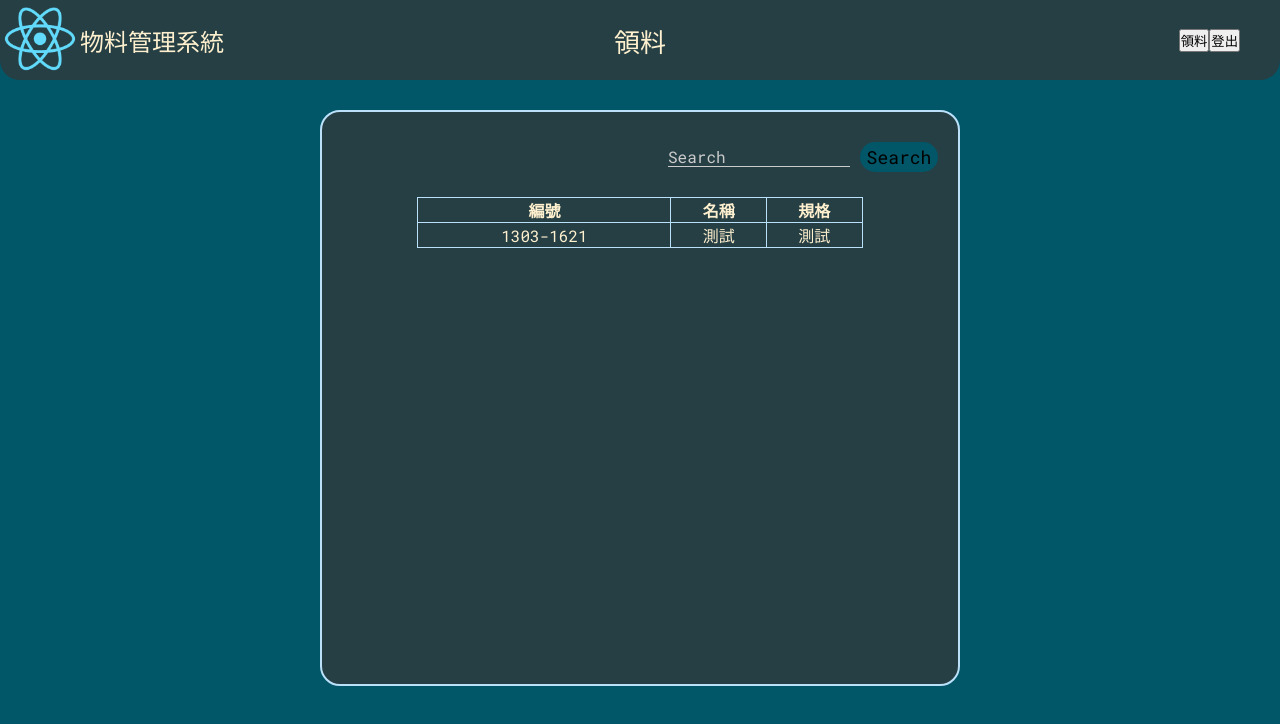
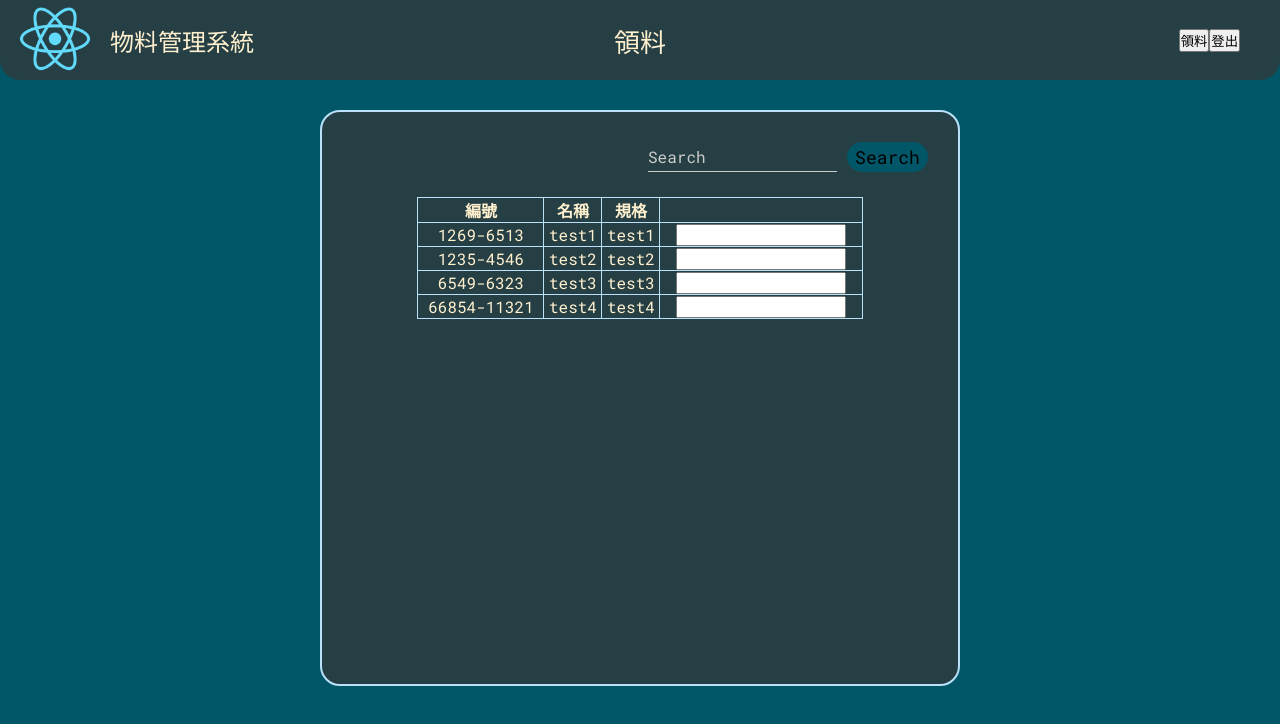
Before and after one commit to erict7526/WareHouseManagement, a React (Create React App) app in the folder Coach/warehouse-mangement-react/: page / in a window 1280 px wide. Shown: the top 724 px of the page. Built offline with nearby package versions, Linux system fonts and the light colour scheme.

Commit message:
Set up a customized table.

```diff
--- a/Coach/warehouse-mangement-react/src/MainManagementView.css
+++ b/Coach/warehouse-mangement-react/src/MainManagementView.css
@@ -36,6 +36,7 @@
 .main_management_view_wrappr .nav .left_area img {
 	height: 100%;
 	width: auto;
+	margin: 10px 15px;
 }
 
 .main_management_view_wrappr .nav .center_area {
--- a/Coach/warehouse-mangement-react/src/PickUpView.css
+++ b/Coach/warehouse-mangement-react/src/PickUpView.css
@@ -17,7 +17,7 @@
 	display: flex;
 	padding: 10px;
 	margin-left: auto;
-	margin-right: 10px;
+	margin-right: 20px;
 	margin-top: 20px;
 	max-width: 300px;
 	min-width: 100px;
@@ -30,8 +30,7 @@
 	background: none;
 	font-size: 16px;
 	color: #fff1cf;
-	line-height: 200px;
-	margin: 5px 10px 5px;
+	margin-right: 10px;
 }
 
 .pick-up-view-wrapper .search-center-area .search-bar button {
@@ -48,6 +47,7 @@
 	width: 70%;
 	display: table;
 	border-collapse: collapse;
+	font-size: 16px;
 }
 tr {
 	text-align: center;
--- a/Coach/warehouse-mangement-react/src/PickUpView.js
+++ b/Coach/warehouse-mangement-react/src/PickUpView.js
@@ -1,6 +1,29 @@
 import React, { useState } from "react";
 import "./PickUpView.css";
 import react_logo from "./react-logo.png";
+
+const testData = [
+	{
+		number: "1269-6513",
+		name: "test1",
+		specification: "test1"
+	},
+	{
+		number: "1235-4546",
+		name: "test2",
+		specification: "test2"
+	},
+	{
+		number: "6549-6323",
+		name: "test3",
+		specification: "test3"
+	},
+	{
+		number: "66854-11321",
+		name: "test4",
+		specification: "test4"
+	}
+];
 
 function PickUpView(props) {
 	let element;
@@ -14,18 +37,7 @@ function PickUpView(props) {
 				</div>
 
 				<div className="search-result">
-					<table>
-						<tr>
-							<th>編號</th>
-							<th>名稱</th>
-							<th>規格</th>
-						</tr>
-						<tr>
-							<td>1303-1621</td>
-							<td>測試</td>
-							<td>測試</td>
-						</tr>
-					</table>
+					<Table data={testData} />
 				</div>
 			</div>
 		</div>
@@ -35,3 +47,39 @@ function PickUpView(props) {
 }
 
 export default PickUpView;
+
+function Table(props) {
+	let element;
+
+	element = (
+		<table>
+			<tr>
+				<th>編號</th>
+				<th>名稱</th>
+				<th>規格</th>
+			</tr>
+			{props.data.map(d => (
+				<DataTr data={d} />
+			))}
+		</table>
+	);
+
+	return element;
+}
+
+function DataTr(props) {
+	let element;
+	const data = props.data;
+	element = (
+		<tr>
+			<td>{data["number"]}</td>
+			<td>{data["name"]}</td>
+			<td>{data["specification"]}</td>
+			<td>
+				<input type="text" />
+			</td>
+		</tr>
+	);
+
+	return element;
+}
```
Also changed, not shown: 1 other file (tests, documents, lock files or other folders).
